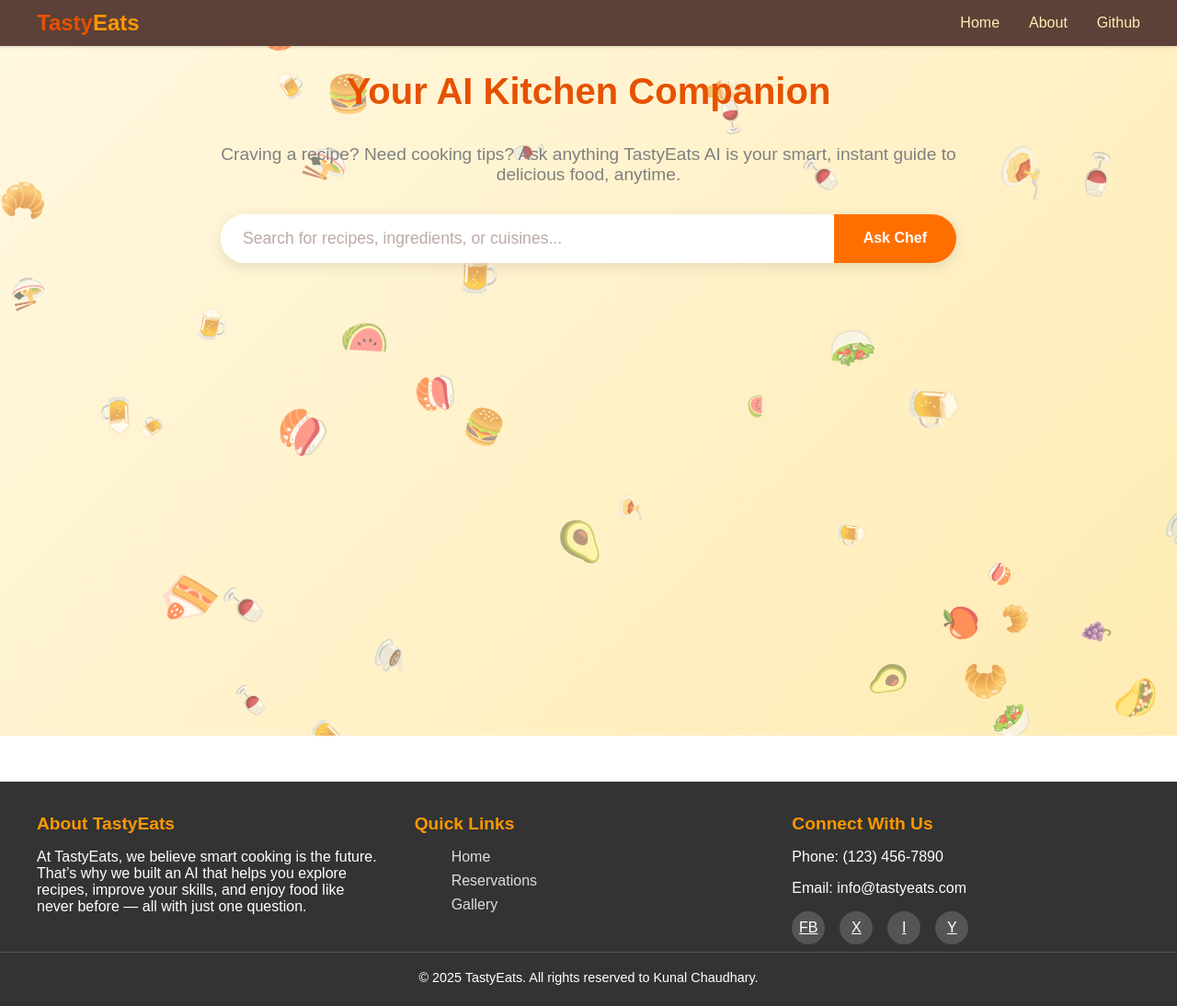
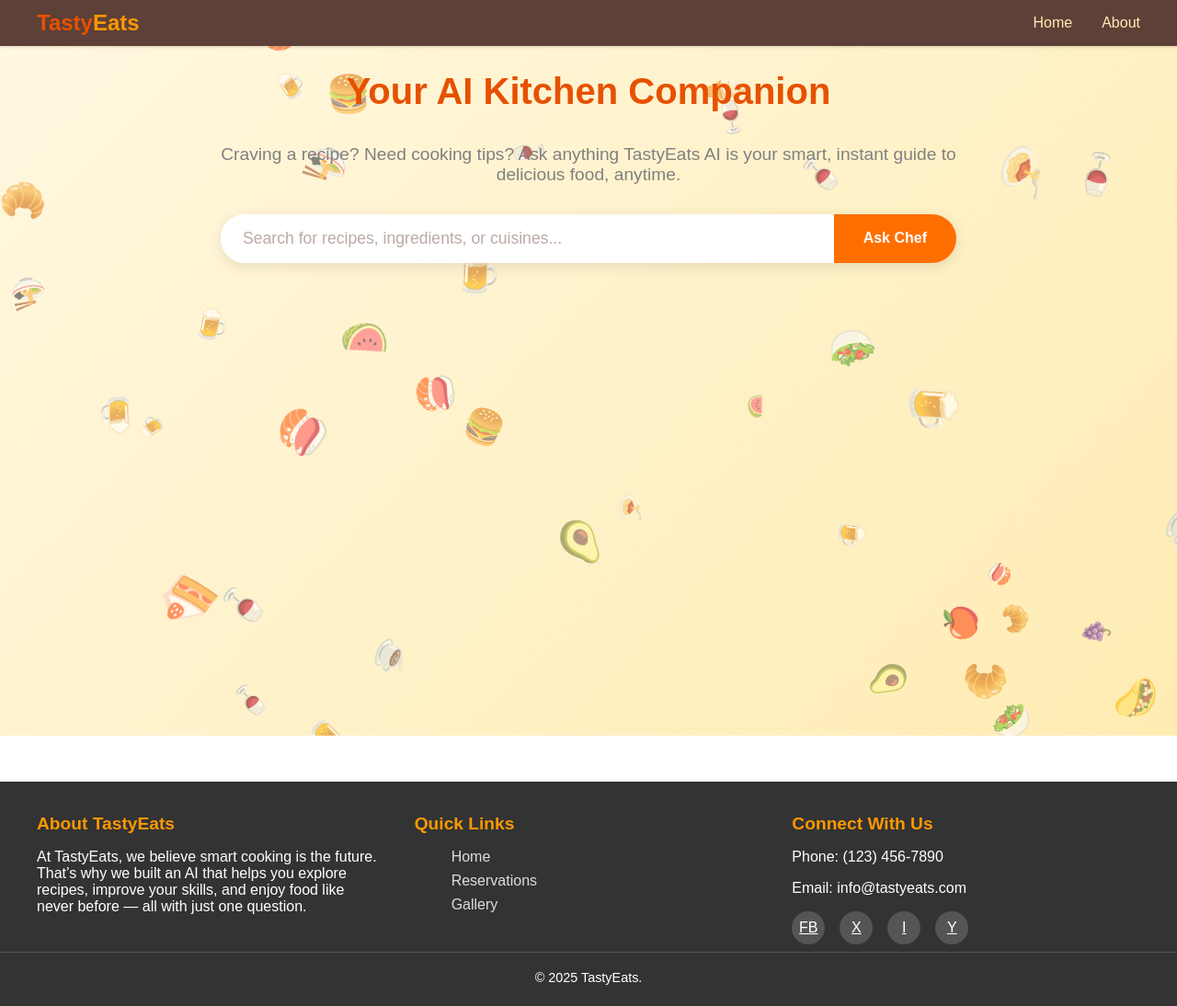
Before and after one commit to Kunal9027/projects-apps, a Django app: page /chefbot in a window 1280 px wide. Shown: the whole page at 92% size. Run offline with Django 5.2, Linux system fonts and the light colour scheme.

Commit message:
update tastey eats

```diff
--- a/ai_app/templates/ai_app/food_BG.html
+++ b/ai_app/templates/ai_app/food_BG.html
@@ -452,7 +452,7 @@
           <li class="nav-item"><a href="/chefbot" class="nav-link">Home</a></li>
 
           <li class="nav-item"><a href="#About-section" class="nav-link">About</a></li>
-          <li class="nav-item"><a href="https://github.com/Kunal9027/Chef_bot" class="nav-link">Github</a></li>
+
 
         </ul>
       </div>
@@ -591,7 +591,7 @@
     </div>
 
     <div class="copyright">
-      <p>&copy; 2025 TastyEats. All rights reserved to Kunal Chaudhary.</p>
+      <p>&copy; 2025 TastyEats.</p>
     </div>
   </footer>
 </div>
```
